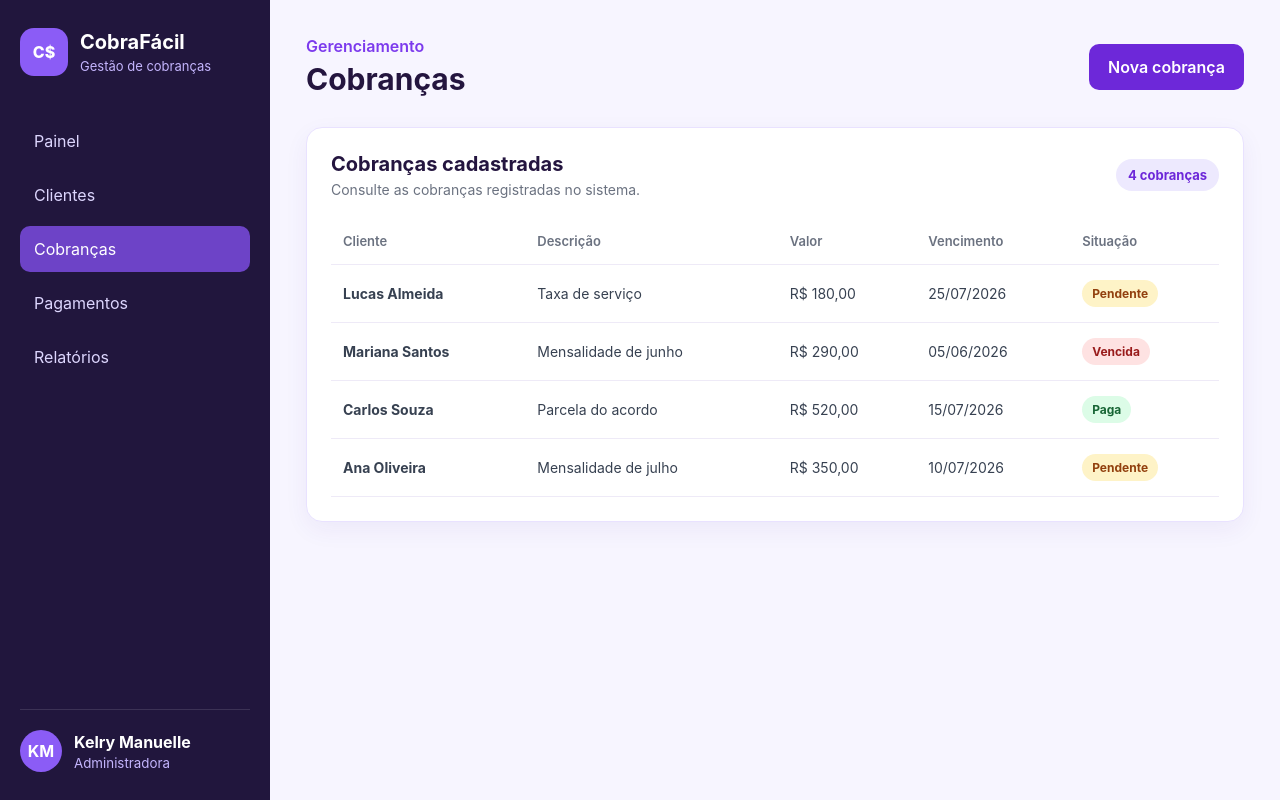
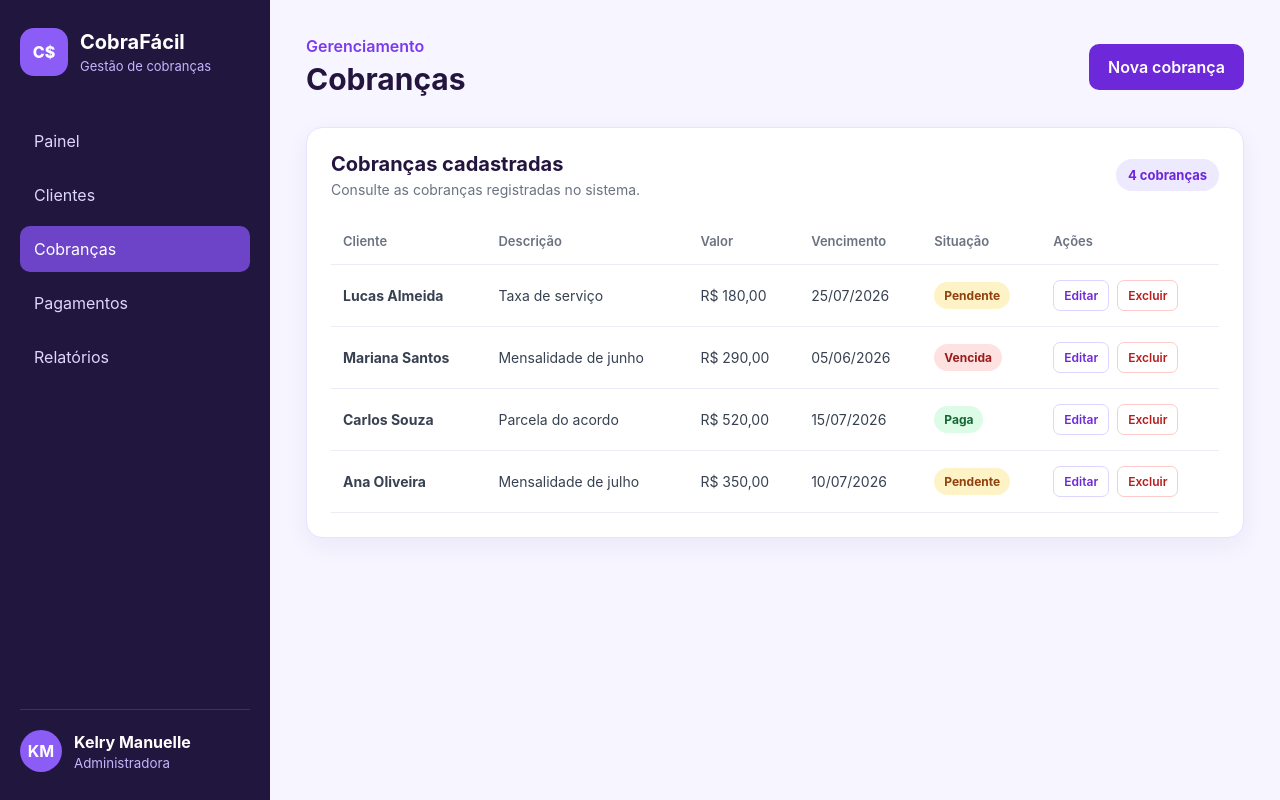
Before and after one commit to manuvieco/cobrafacil, a React (Vite) app: page / in a window 1280 px wide. Both pictures are taken after a click on the button "Cobranças". Built offline with nearby package versions, Linux system fonts and the light colour scheme.

Commit message:
feat: adiciona edição e exclusão de cobranças

```diff
--- a/src/App.jsx
+++ b/src/App.jsx
@@ -150,7 +150,10 @@ function App() {
   const [novaCobranca, setNovaCobranca] = useState(cobrancaVazia)
 
   const [clienteEmEdicao, setClienteEmEdicao] = useState(null)
-  const [clienteSelecionado, setClienteSelecionado] = useState(null)
+  const [cobrancaEmEdicao, setCobrancaEmEdicao] = useState(null)
+
+  const [clienteSelecionado, setClienteSelecionado] =
+    useState(null)
 
   const [mensagem, setMensagem] = useState({
     tipo: '',
@@ -191,6 +194,7 @@ function App() {
     setMostrarFormularioCobranca(false)
 
     setClienteEmEdicao(null)
+    setCobrancaEmEdicao(null)
     setClienteSelecionado(null)
 
     setNovoCliente(clienteVazio)
@@ -381,14 +385,19 @@ function App() {
   function abrirFormularioCobranca() {
     setTelaAtual('cobrancas')
     setNovaCobranca(cobrancaVazia)
+    setCobrancaEmEdicao(null)
+
     setMostrarFormularioCliente(false)
     setMostrarFormularioCobranca(true)
+
     limparMensagem()
   }
 
   function fecharFormularioCobranca() {
     setNovaCobranca(cobrancaVazia)
+    setCobrancaEmEdicao(null)
     setMostrarFormularioCobranca(false)
+
     limparMensagem()
   }
 
@@ -399,6 +408,54 @@ function App() {
       ...dadosAtuais,
       [name]: value,
     }))
+  }
+
+  function editarCobranca(cobranca) {
+    setNovaCobranca({
+      clienteId: String(cobranca.clienteId),
+      descricao: cobranca.descricao,
+      valor: String(cobranca.valor),
+      vencimento: cobranca.vencimento,
+      situacao: cobranca.situacao,
+    })
+
+    setCobrancaEmEdicao(cobranca.id)
+    setMostrarFormularioCobranca(true)
+    limparMensagem()
+
+    window.scrollTo({
+      top: 0,
+      behavior: 'smooth',
+    })
+  }
+
+  function excluirCobranca(cobranca) {
+    const nomeCliente = buscarNomeCliente(cobranca.clienteId)
+
+    const confirmouExclusao = window.confirm(
+      `Deseja realmente excluir a cobrança de ${nomeCliente}?`,
+    )
+
+    if (!confirmouExclusao) {
+      return
+    }
+
+    setCobrancas((cobrancasAtuais) =>
+      cobrancasAtuais.filter(
+        (cobrancaAtual) => cobrancaAtual.id !== cobranca.id,
+      ),
+    )
+
+    if (cobrancaEmEdicao === cobranca.id) {
+      setNovaCobranca(cobrancaVazia)
+      setCobrancaEmEdicao(null)
+      setMostrarFormularioCobranca(false)
+    }
+
+    setMensagem({
+      tipo: 'sucesso',
+      texto: 'Cobrança excluída com sucesso!',
+    })
   }
 
   function salvarCobranca(evento) {
@@ -445,8 +502,7 @@ function App() {
       return
     }
 
-    const cobrancaCadastrada = {
-      id: Date.now(),
+    const dadosDaCobranca = {
       clienteId: Number(novaCobranca.clienteId),
       descricao: novaCobranca.descricao.trim(),
       valor: valorConvertido,
@@ -454,18 +510,42 @@ function App() {
       situacao: novaCobranca.situacao,
     }
 
+    if (cobrancaEmEdicao !== null) {
+      setCobrancas((cobrancasAtuais) =>
+        cobrancasAtuais.map((cobranca) =>
+          cobranca.id === cobrancaEmEdicao
+            ? {
+                ...cobranca,
+                ...dadosDaCobranca,
+              }
+            : cobranca,
+        ),
+      )
+
+      setMensagem({
+        tipo: 'sucesso',
+        texto: 'Cobrança atualizada com sucesso!',
+      })
+    } else {
+      const cobrancaCadastrada = {
+        id: Date.now(),
+        ...dadosDaCobranca,
+      }
+
       setCobrancas((cobrancasAtuais) => [
         ...cobrancasAtuais,
         cobrancaCadastrada,
       ])
 
-    setNovaCobranca(cobrancaVazia)
-    setMostrarFormularioCobranca(false)
-
       setMensagem({
         tipo: 'sucesso',
         texto: 'Cobrança cadastrada com sucesso!',
       })
+    }
+
+    setNovaCobranca(cobrancaVazia)
+    setCobrancaEmEdicao(null)
+    setMostrarFormularioCobranca(false)
   }
 
   return (
@@ -586,7 +666,6 @@ function App() {
               <div className="titulo-secao">
                 <div>
                   <h3>Cobranças recentes</h3>
-
                   <p>
                     Acompanhe as últimas movimentações cadastradas.
                   </p>
@@ -770,7 +849,6 @@ function App() {
               <div className="titulo-secao">
                 <div>
                   <h3>Clientes cadastrados</h3>
-
                   <p>
                     Consulte os clientes registrados no sistema.
                   </p>
@@ -778,7 +856,9 @@ function App() {
 
                 <span className="contador-clientes">
                   {clientes.length}{' '}
-                  {clientes.length === 1 ? 'cliente' : 'clientes'}
+                  {clientes.length === 1
+                    ? 'cliente'
+                    : 'clientes'}
                 </span>
               </div>
 
@@ -886,11 +966,16 @@ function App() {
             {mostrarFormularioCobranca && (
               <section className="formulario-card">
                 <div className="formulario-cabecalho">
-                  <h3>Cadastrar cobrança</h3>
+                  <h3>
+                    {cobrancaEmEdicao !== null
+                      ? 'Editar cobrança'
+                      : 'Cadastrar cobrança'}
+                  </h3>
 
                   <p>
-                    Selecione o cliente e informe os dados da
-                    cobrança.
+                    {cobrancaEmEdicao !== null
+                      ? 'Altere os dados da cobrança selecionada.'
+                      : 'Selecione o cliente e informe os dados da cobrança.'}
                   </p>
                 </div>
 
@@ -1001,7 +1086,9 @@ function App() {
                         type="submit"
                         className="botao-principal"
                       >
-                        Salvar cobrança
+                        {cobrancaEmEdicao !== null
+                          ? 'Salvar alterações'
+                          : 'Salvar cobrança'}
                       </button>
                     </div>
                   </form>
@@ -1013,7 +1100,6 @@ function App() {
               <div className="titulo-secao">
                 <div>
                   <h3>Cobranças cadastradas</h3>
-
                   <p>
                     Consulte as cobranças registradas no sistema.
                   </p>
@@ -1036,6 +1122,7 @@ function App() {
                       <th>Valor</th>
                       <th>Vencimento</th>
                       <th>Situação</th>
+                      <th>Ações</th>
                     </tr>
                   </thead>
 
@@ -1059,12 +1146,36 @@ function App() {
                             {cobranca.situacao}
                           </span>
                         </td>
+
+                        <td>
+                          <div className="acoes">
+                            <button
+                              type="button"
+                              className="botao-acao"
+                              onClick={() =>
+                                editarCobranca(cobranca)
+                              }
+                            >
+                              Editar
+                            </button>
+
+                            <button
+                              type="button"
+                              className="botao-acao botao-excluir"
+                              onClick={() =>
+                                excluirCobranca(cobranca)
+                              }
+                            >
+                              Excluir
+                            </button>
+                          </div>
+                        </td>
                       </tr>
                     ))}
 
                     {cobrancas.length === 0 && (
                       <tr>
-                        <td colSpan="5" className="tabela-vazia">
+                        <td colSpan="6" className="tabela-vazia">
                           Nenhuma cobrança cadastrada.
                         </td>
                       </tr>
```
Lines whose indentation alone changed are shown as unchanged.
